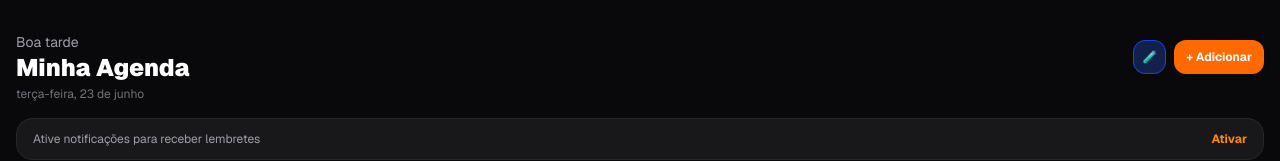
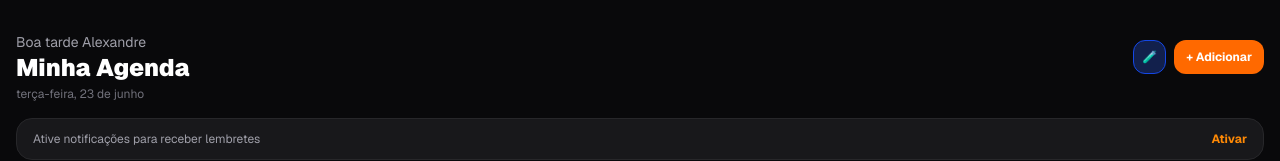
Before and after one commit to alexandrefreitas10/agenda-voz, a Next.js app: page / in a window 1280 px wide. Shown: the top 161 px of the page. Built offline with nearby package versions, Linux system fonts and the light colour scheme; no server answers; the database is empty.

Commit message:
feat: personalizar saudacao com nome

```diff
--- a/app/page.tsx
+++ b/app/page.tsx
@@ -141,7 +141,7 @@ export default function HomePage() {
       {/* Header */}
       <div className="px-4 pt-8 pb-4 flex items-start justify-between">
         <div className="flex-1">
-          <p className="text-zinc-400 text-sm">{formatGreeting()}</p>
+          <p className="text-zinc-400 text-sm">{formatGreeting()} Alexandre</p>
           <h1 className="text-2xl font-black text-white">Minha Agenda</h1>
           <p className="text-zinc-500 text-xs mt-0.5">
             {new Date().toLocaleDateString('pt-BR', { weekday: 'long', day: '2-digit', month: 'long' })}
```
